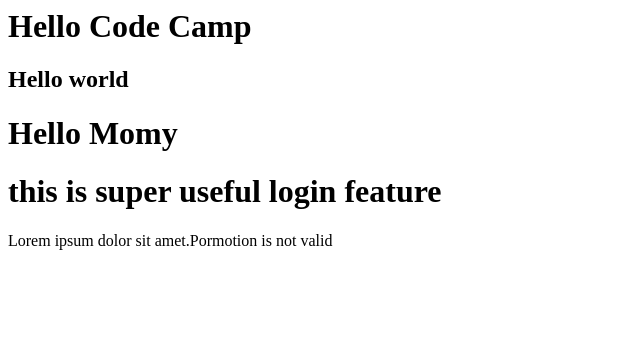
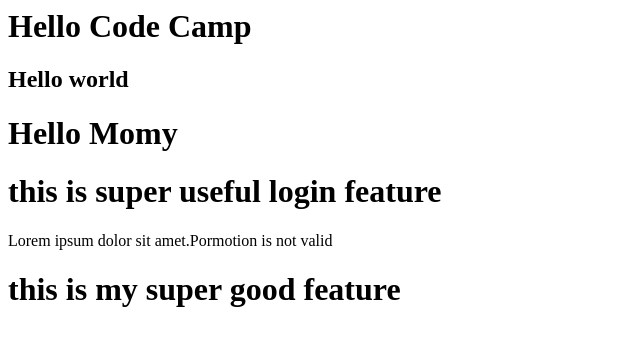
Before and after one commit to SupawiriyaSaranarak/learn-git-test, a plain HTML site: page index.html in a window 1280 px wide. Shown: the whole page, without its empty margins (0-640 px from the left). Drawn offline with Linux system fonts and the light colour scheme.

Commit message:
add new feature

```diff
--- a/index.html
+++ b/index.html
@@ -5,3 +5,4 @@
     <h1>this is super useful login feature</h1>
     <p>Lorem ipsum dolor sit amet.Pormotion is not valid</p>
 </div>
+<h1>this is my super good feature</h1>
```
